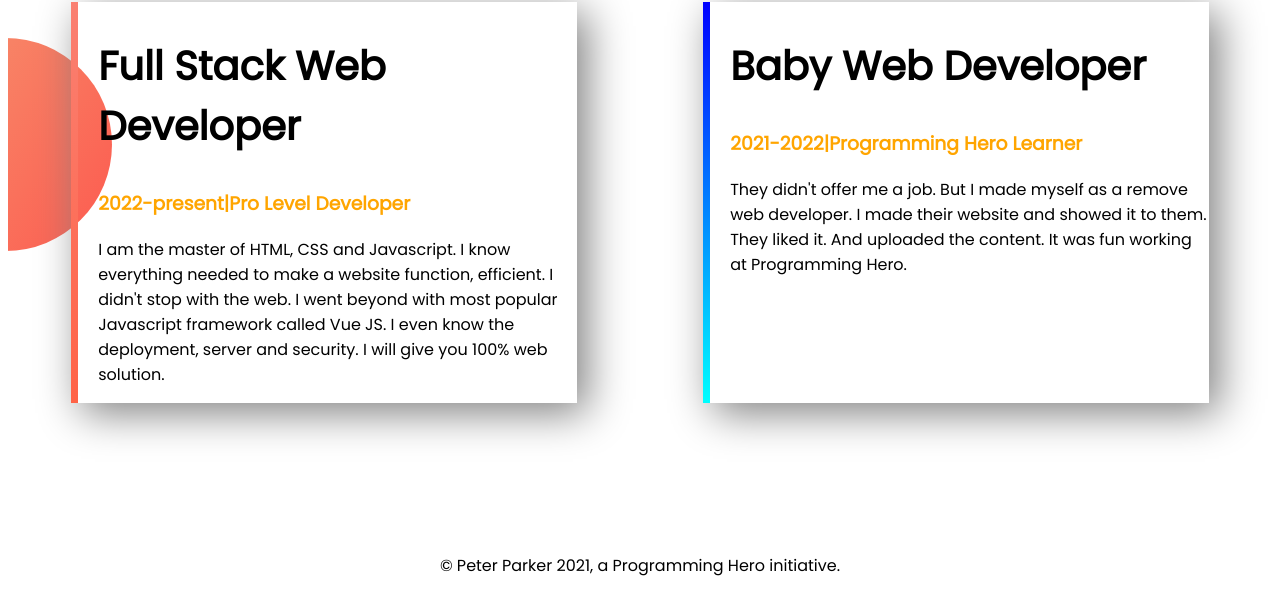
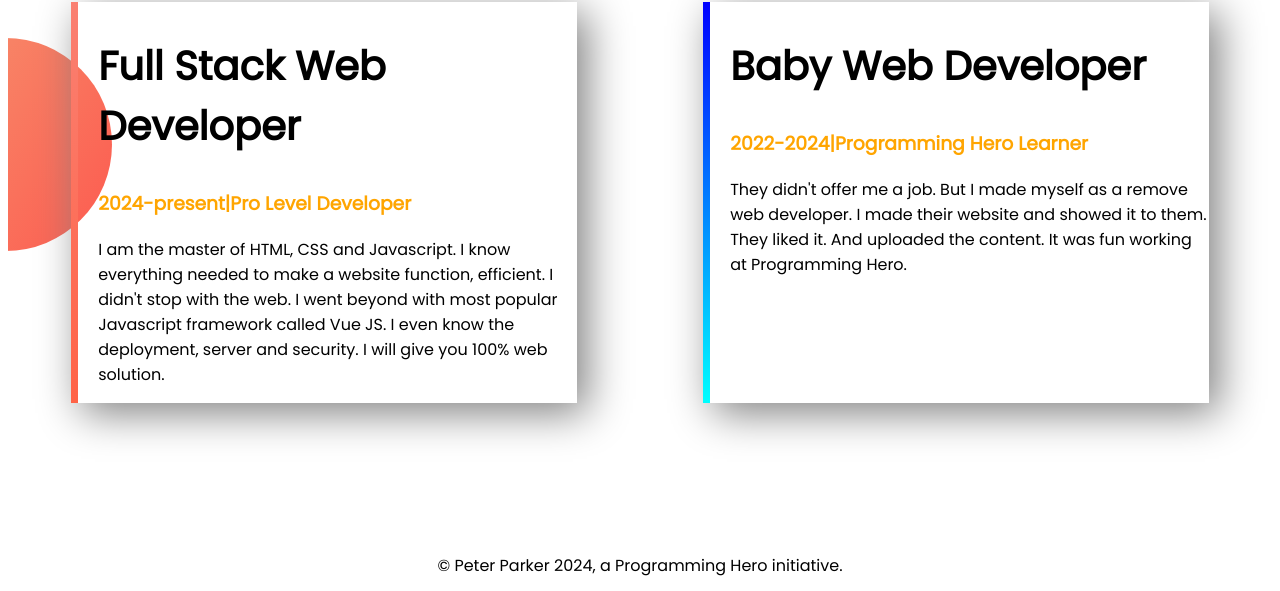
Before and after one commit to Hafsa-Begum/developer-portfolio, a plain HTML site: page index.html in a window 1280 px wide. Shown: the part 1325-1916 px from the top of the page. Drawn offline with Linux system fonts and the light colour scheme.

Commit message:
footer-corrected

```diff
--- a/index.html
+++ b/index.html
@@ -44,7 +44,7 @@
         <div class="flexible-container">
             <div id="full-stack-experience" class="experience-item">
                 <h2>Full Stack Web Developer</h2>
-                <h3 class="orange-color">2022-present|Pro Level Developer</h3>
+                <h3 class="orange-color">2024-present|Pro Level Developer</h3>
                 <p>I am the master of HTML, CSS and Javascript. I know everything needed to make a website function,
                     efficient. I didn't stop with the web. I went beyond with most popular Javascript framework called
                     Vue
@@ -52,7 +52,7 @@
             </div>
             <div id="web-dev-experience" class="experience-item">
                 <h2>Baby Web Developer</h2>
-                <h3 class="orange-color">2021-2022|Programming Hero Learner</h3>
+                <h3 class="orange-color">2022-2024|Programming Hero Learner</h3>
                 <p>They didn't offer me a job. But I made myself as a remove web developer. I made their website and
                     showed
                     it to them. They liked it. And uploaded the content. It was fun working at Programming Hero.</p>
@@ -61,7 +61,7 @@
 
     </section>
     <footer>
-        <p>© Peter Parker 2021, a Programming Hero initiative.</p>
+        <p>© Peter Parker 2024, a Programming Hero initiative.</p>
     </footer>
 </body>
 
```
